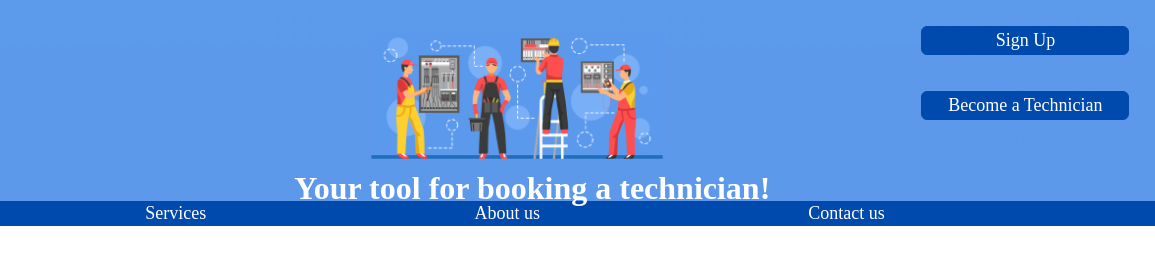
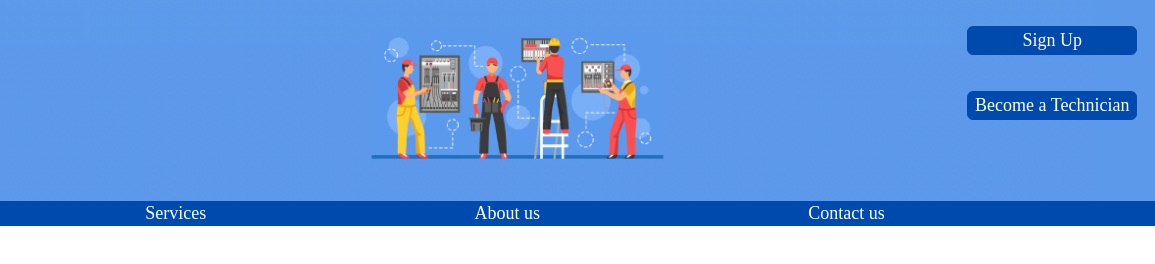
Before and after one commit to rawan-ahmad/yallafixfinal, a plain HTML site: page homepage.html in a window 1280 px wide. Shown: the full height of the page, 125-1280 px from the left. Drawn offline with Linux system fonts and the light colour scheme; a web font is replaced by a local one.

Commit message:
Header Fix

```diff
--- a/common_sheet.css
+++ b/common_sheet.css
@@ -3,7 +3,7 @@ header {
     background-image: url('background.png');
     background-size: contain;
     background-position: center;
-    height: 150px;
+    background-repeat: no-repeat;
     color: rgb(255, 255, 255);
     font-family: "DM Serif Text", serif;
     font-weight: 400;
@@ -11,6 +11,7 @@ header {
     padding: 2%;
     display: flex;
     justify-content: space-between;
+    height: 150px;
 }
 
 #title {
@@ -25,7 +26,7 @@ header {
     border: 1px solid #004aad;
     border-radius: 6px;
     background-color: #004aad;
-    width: 200px;
+    width: 100%;
 }
 
 #SignUp:hover,
--- a/homepage.html
+++ b/homepage.html
@@ -17,12 +17,12 @@
 
         <div id="logo">
             <a href="homepage.html">
-                <img src="Logo.png" alt="Logo" id="logo-pic">
+                <img id="logo-pic" src="Logo.png" alt="Logo">
             </a>
         </div>
 
         <div id="title" style="margin-left: 12%; margin-top: 10%;">
-            <h1>Your tool for booking a technician!</h1>
+            <!-- <h1>Your tool for booking a technician!</h1> -->
         </div>
 
         <div id="buttons">
```
